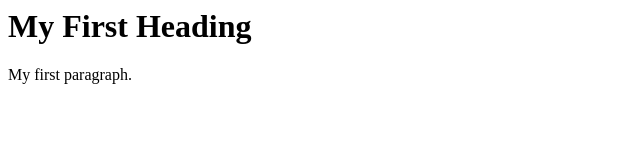
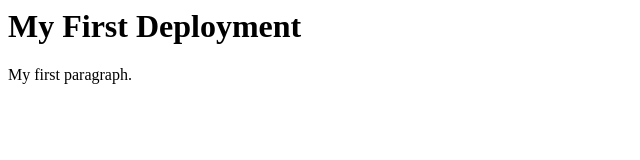
Before and after one commit to RJkumar009/Project-6, a plain HTML site: page index.html in a window 1280 px wide. Shown: the whole page, without its empty margins (0-640 px from the left). Drawn offline with Linux system fonts and the light colour scheme.

Commit message:
Update index.html

```diff
--- a/index.html
+++ b/index.html
@@ -1,7 +1,7 @@
 <! DOCTYPE html>
 <html>
 <body>
-<h1>My First Heading</h1>
+<h1>My First Deployment</h1>
 <p>My first paragraph.</ p>
 </body>
 </html>
```
